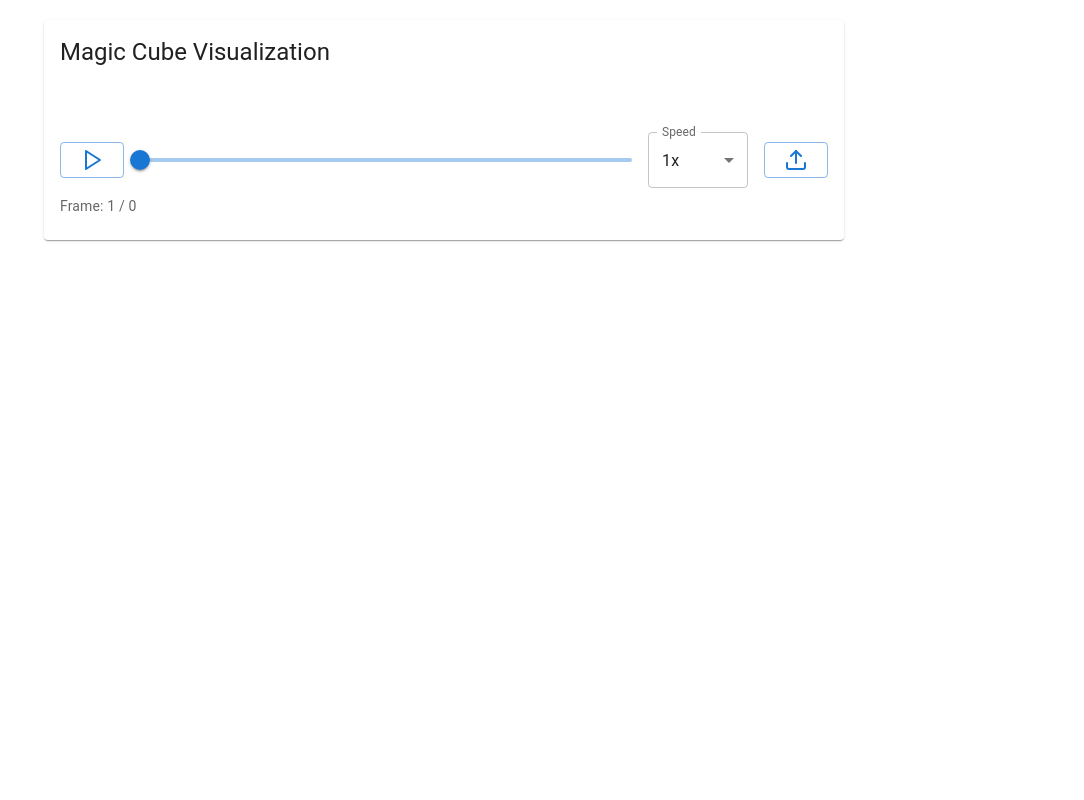
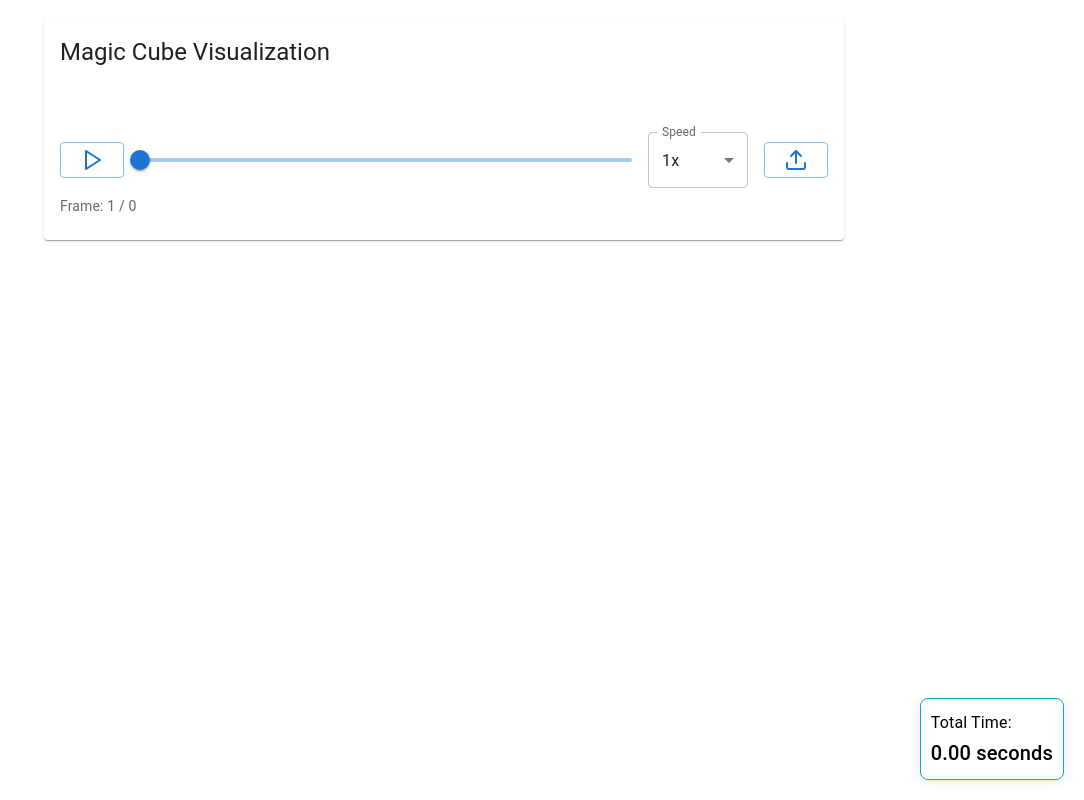
Before and after one commit to EkaaPrawiraa/Tubes_AI, a React (Create React App) app in the folder frontend/: page / in a window 1280 px wide. Shown: the whole page, without its empty margins (196-1280 px from the left). Built offline with nearby package versions, Linux system fonts and the light colour scheme.

Commit message:
update: time display

```diff
--- a/frontend/src/App.js
+++ b/frontend/src/App.js
@@ -8,6 +8,7 @@ const App = () => {
 	const [playbackSpeed, setPlaybackSpeed] = useState(1);
 	const [cubeStates, setCubeStates] = useState([]);
 	const [totalFrames, setTotalFrames] = useState(0);
+	const [totalTime, setTotalTime] = useState(0);
 	const animationRef = useRef();
 
 	// Fungsi untuk menangani unggahan file JSON
@@ -19,6 +20,7 @@ const App = () => {
 				try {
 					const data = JSON.parse(e.target.result);
 					setCubeStates(data);
+					setTotalTime(data);
 					setTotalFrames(data.length);
 					setCurrentFrame(0);
 					setIsPlaying(false);
@@ -159,6 +161,20 @@ const App = () => {
 					</Typography>
 				</CardContent>
 			</Card>
+			<div style={{
+				position: "fixed",
+				bottom: "20px",
+				right: "20px",
+				backgroundColor: "#fff",
+				padding: "10px",
+				borderRadius: "8px",
+				boxShadow: "0 2px 10px rgba(0,0,0,0.1)",
+				zIndex: 1000,
+				border: "1px solid #00acc1"
+			}}>
+				<Typography variant="subtitle1">Total Time:</Typography>
+				<Typography variant="h6">{(totalTime / 1000).toFixed(2)} seconds</Typography>
+			</div>
 		</div>
 	);
 };
```
Also changed, not shown: 2 other files (tests, documents, lock files or other folders).
